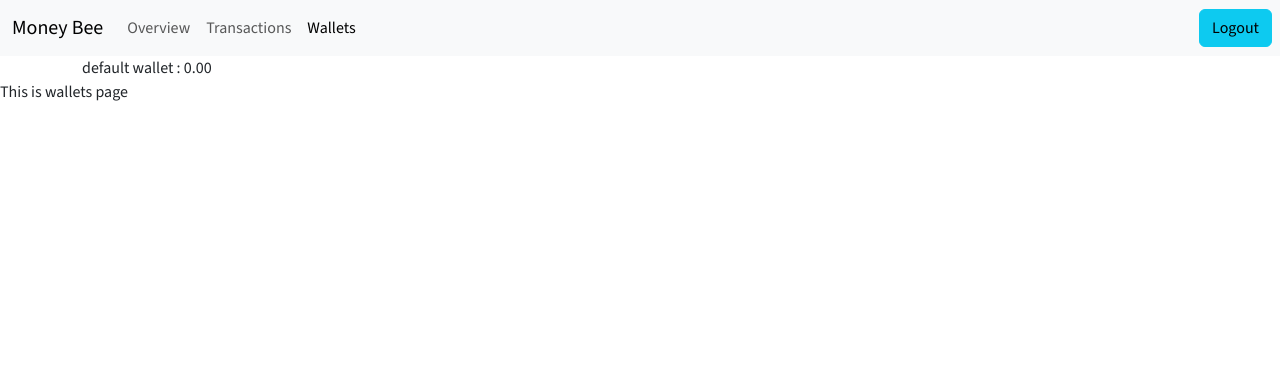
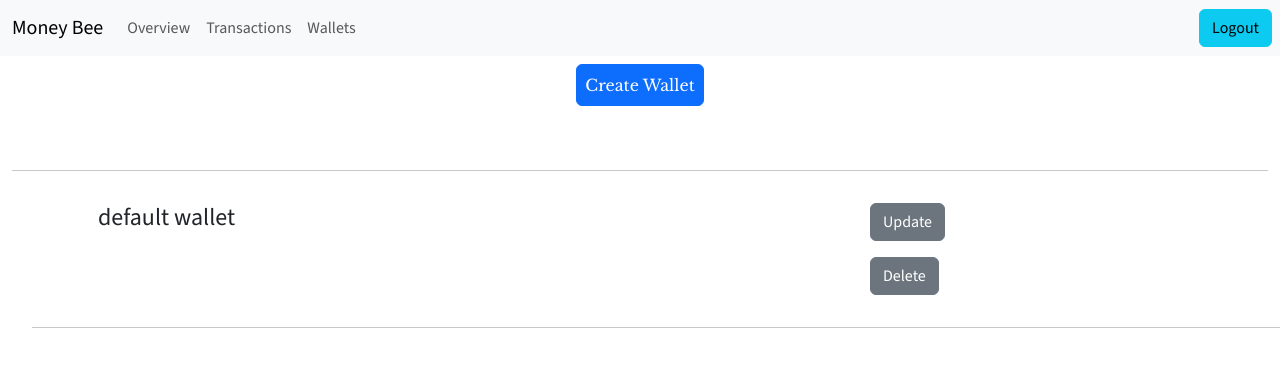
Before and after one commit to ysgurjar/pp4_expense_tracker, a Django app: page /personal/wallets in a window 1280 px wide. Shown: the top 367 px of the page. Run offline with Django 5.2, Linux system fonts and the light colour scheme; a user stored in the database is signed in; data comes from the database, SQL or seed files in the repository; both versions use the stored data as it was after the commit; some libraries are stand-ins or nearby versions.

Commit message:
create wallet page list view

```diff
--- a/expense_tracker/templates/expense_tracker/personal_home.html
+++ b/expense_tracker/templates/expense_tracker/personal_home.html
@@ -33,7 +33,7 @@
         </ul>
         <ul class="navbar-nav  mb-2 mb-lg-0 ">
             <li class="nav-item">
-                <a class="nav-link {% block wallets %}{% endblock %}" aria-current="page" href="{% url 'wallets' %}">Wallets</a>
+                <a class="nav-link {% block wallets %}{% endblock %}" aria-current="page" href="{% url 'list_wallet' %}">Wallets</a>
             </li>
         </ul>
 
--- /dev/null
+++ b/expense_tracker/templates/expense_tracker/wallet_list.html
@@ -0,0 +1,50 @@
+{% extends "expense_tracker/personal_home.html" %}
+{% block title %}
+Wallets
+{% endblock %}
+{% block content %}
+
+<div class="container-fluid text-center align-items-center py-2">
+    <div>
+        <h1>
+        <a href={% url 'create_wallet'  %} class="btn btn-primary mb-5 p-2">Create Wallet</a>
+        </h1>
+    </div>
+    <hr>
+</div>
+
+<ul>
+    {% for wallet in wallets %}
+
+    <div class="container my-2">
+        <div class="row">
+            <div class="col-md-4">
+                <h4>
+                    {{ wallet.name }}
+                </h4>
+                <h6>
+
+                </h6>
+            </div>
+            <div class="col-md-4">
+                <h4>
+
+                </h4>
+                <h6>
+
+                </h6>
+            </div>
+            <div class="col-md-4 d-fex flex-row">
+                <div class="container">
+                    <a href="{% url 'update_wallet' wallet.pk %}" class="btn btn-secondary">Update</a>
+                </div>
+                <div class="container">
+                    <a href="{% url 'delete_wallet' wallet.pk %}" class="btn btn-secondary my-3">Delete</a>
+                </div>
+            </div>
+        </div>
+    </div>
+    <hr>
+    {% endfor %}
+</ul>
+{% endblock %}
--- a/expense_tracker/urls.py
+++ b/expense_tracker/urls.py
@@ -15,9 +15,14 @@ urlpatterns = [
     path('personal/transaction/create',views.TransactionCreateView.as_view(),name="create_transaction"),
     path('personal/transactions',views.ListTransaction.as_view(),name="list_transaction"),
     path('personal/overview',views.overview,name="overview"),
-    path('personal/wallets',views.wallets,name="wallets"),
+    #path('personal/wallets',views.wallets,name="wallets"),
     path('personal/transactions/<int:pk>/update',views.UpdateTransaction.as_view(),name="update_transaction"),
     path('personal/transactions/<int:pk>/delete',views.DeleteTransaction.as_view(),name="delete_transaction"),
+    # Wallet
+    path('personal/wallet/create',views.WalletCreateView.as_view(),name="create_wallet"),
+    path('personal/wallets',views.ListWallet.as_view(),name="list_wallet"),
+    path('personal/wallets/<int:pk>/update',views.UpdateWallet.as_view(),name="update_wallet"),
+    path('personal/wallets/<int:pk>/delete',views.DeleteWallet.as_view(),name="delete_wallet"),
 ]
 
 # Serve static files during development
--- a/expense_tracker/views.py
+++ b/expense_tracker/views.py
@@ -32,6 +32,10 @@ from django.db.models.signals import pre_delete
 
 # Import related to messages
 from django.contrib import messages
+
+# Import related to wallets
+
+from .forms import WalletForm,UpdateWalletForm,DeleteWalletForm
 
 # =============================
 
@@ -109,6 +113,68 @@ class ListTransaction(ListView):
         return queryset
 
 
+# ===== Wallets =====
+
+# Create form for wallets
+class WalletCreateView(CreateView):
+    # 1- binding view class to model
+    model=Wallet
+    # 2 - binding view class to form
+    form_class=WalletForm
+
+    # 3 - html that the view will serve, which will be a form
+    template_name="expense_tracker/create_wallet.html"
+
+    # 4 - upon successful completion of form, user is redirect to
+    success_url=reverse_lazy('list_wallet')
+
+    def get_form_kwargs(self):
+        # Get the default form kwargs
+        kwargs = super().get_form_kwargs()
+
+        # Add the current user to the kwargs
+        kwargs['user'] = self.request.user
+
+        return kwargs  # Return the modified kwargs
+
+
+    def form_valid(self, form):
+        form.instance.user = self.request.user  # Set the user before saving
+        super().form_valid(form)
+        return redirect('list_wallet')
+
+# show a list of wallets
+class ListWallet(ListView):
+    #template_name="expense_tracker/transactions.html"
+    model = Wallet
+    context_object_name="wallets"
+
+    def get_queryset(self):
+        # Get the default queryset
+
+        # Order the queryset by the 'date' field in descending order
+        user = self.request.user
+        queryset = super().get_queryset().filter(user=user)
+        return queryset
+
+
+class UpdateWallet(UpdateView):
+    model = Wallet
+    form_class=UpdateWalletForm
+    template_name = 'expense_tracker/update_wallet.html'  # Template for update form
+    success_url = reverse_lazy('list_wallet')  # URL to redirect after successful update
+
+    def get_form_kwargs(self):
+        kwargs = super(UpdateTransaction, self).get_form_kwargs()
+        # Add the current user to form kwargs
+        kwargs['user'] = self.request.user
+        return kwargs
+
+class DeleteWallet(DeleteView):
+    model = Wallet
+    #form_class=DeleteTransactionForm
+    template_name = 'expense_tracker/wallet_confirm_delete.html'  # Template for update form
+    success_url = reverse_lazy('list_wallet')  # URL to redirect after successful update
 
 # overview function
 def overview(request):
@@ -152,7 +218,7 @@ def overview(request):
         "totals": totals_serialized,
     })
 
-# wallets function
+# ======== wallets function
 def wallets(request):
 
     wallets=Wallet.objects.filter(user=request.user)
```
Also changed, not shown: expense_tracker/forms.py (+44 -0 lines), db.sqlite3, expense_tracker/templates/expense_tracker/create_wallet.html (added), expense_tracker/templates/expense_tracker/update_wallet.html (added), expense_tracker/templates/expense_tracker/wallet_confirm_delete.html (added).
